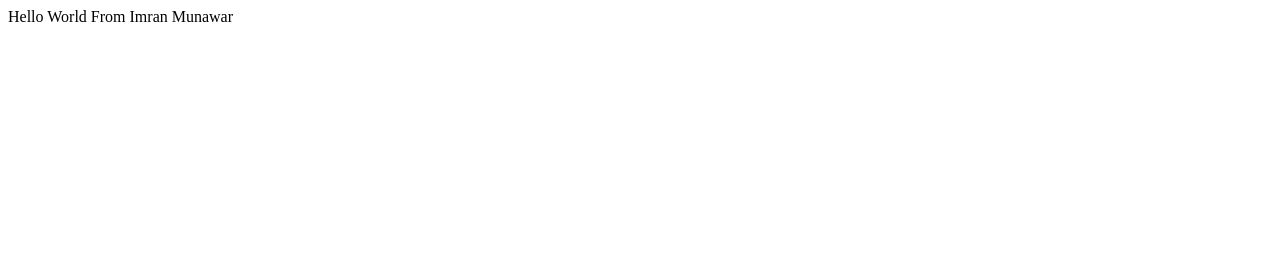
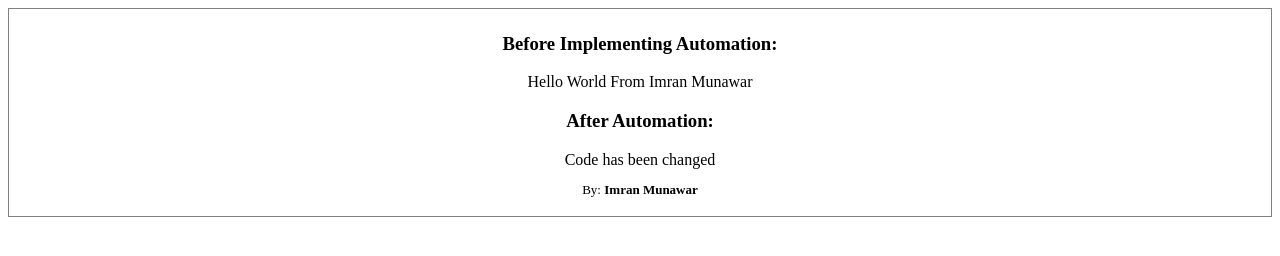
Before and after one commit to ImranMunawar123/bootcamp2020, a plain HTML site: page index.html in a window 1280 px wide. Drawn offline with Linux system fonts and the light colour scheme.

Commit message:
added some style

```diff
--- a/index.html
+++ b/index.html
@@ -6,8 +6,12 @@
     <title>Document</title>
 </head>
 <body>
-    <div>
+    <div style="border: 1px solid grey; padding: 5px;text-align: center;">
+        <h3>Before Implementing Automation:</h3>
         Hello World From Imran Munawar
+        <h3>After Automation:</h3>
+        Code has been changed
+        <p style="font-size: 13px;">By: <b>Imran Munawar</b></p>
     </div>
 </body>
 </html>
```
